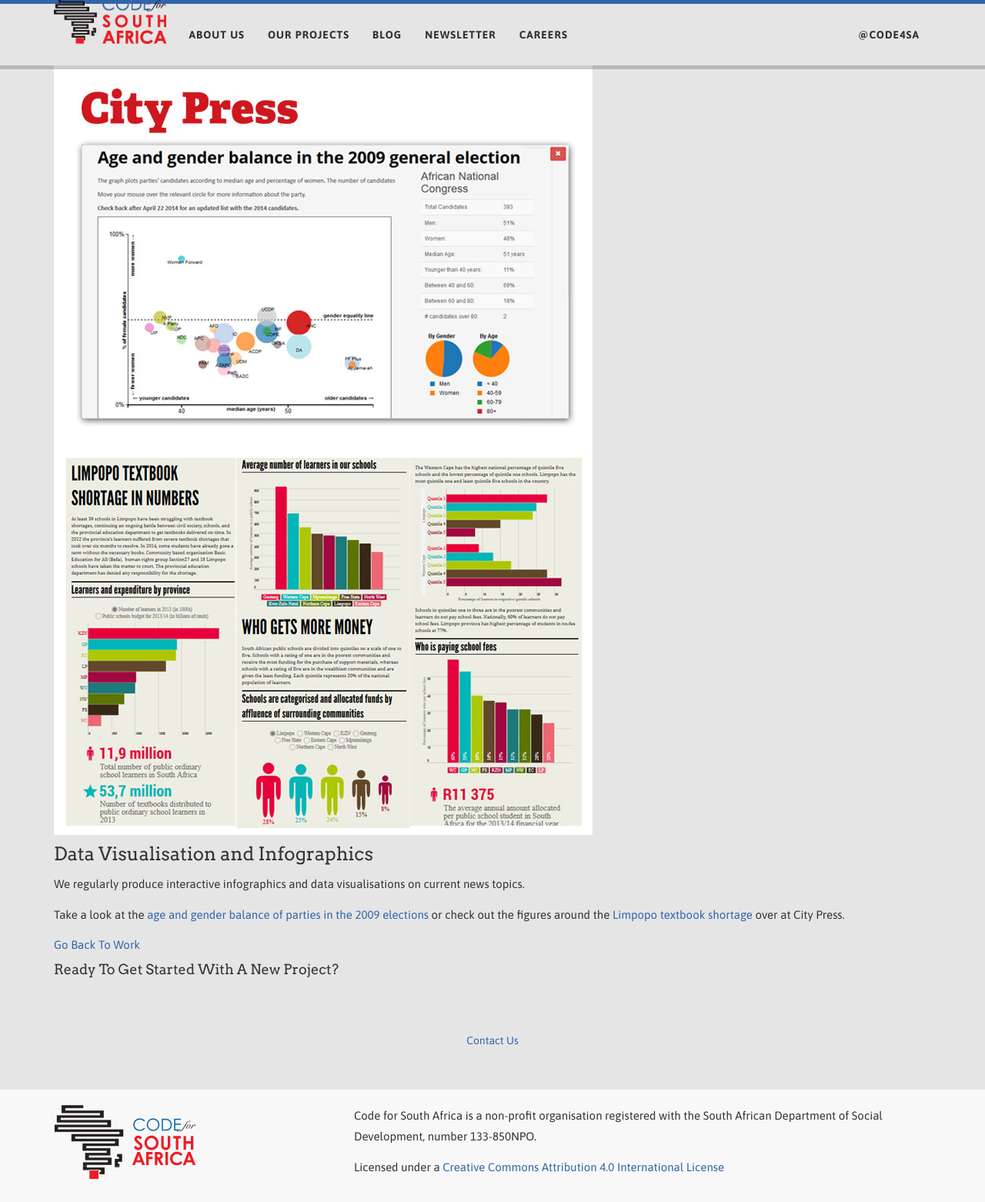
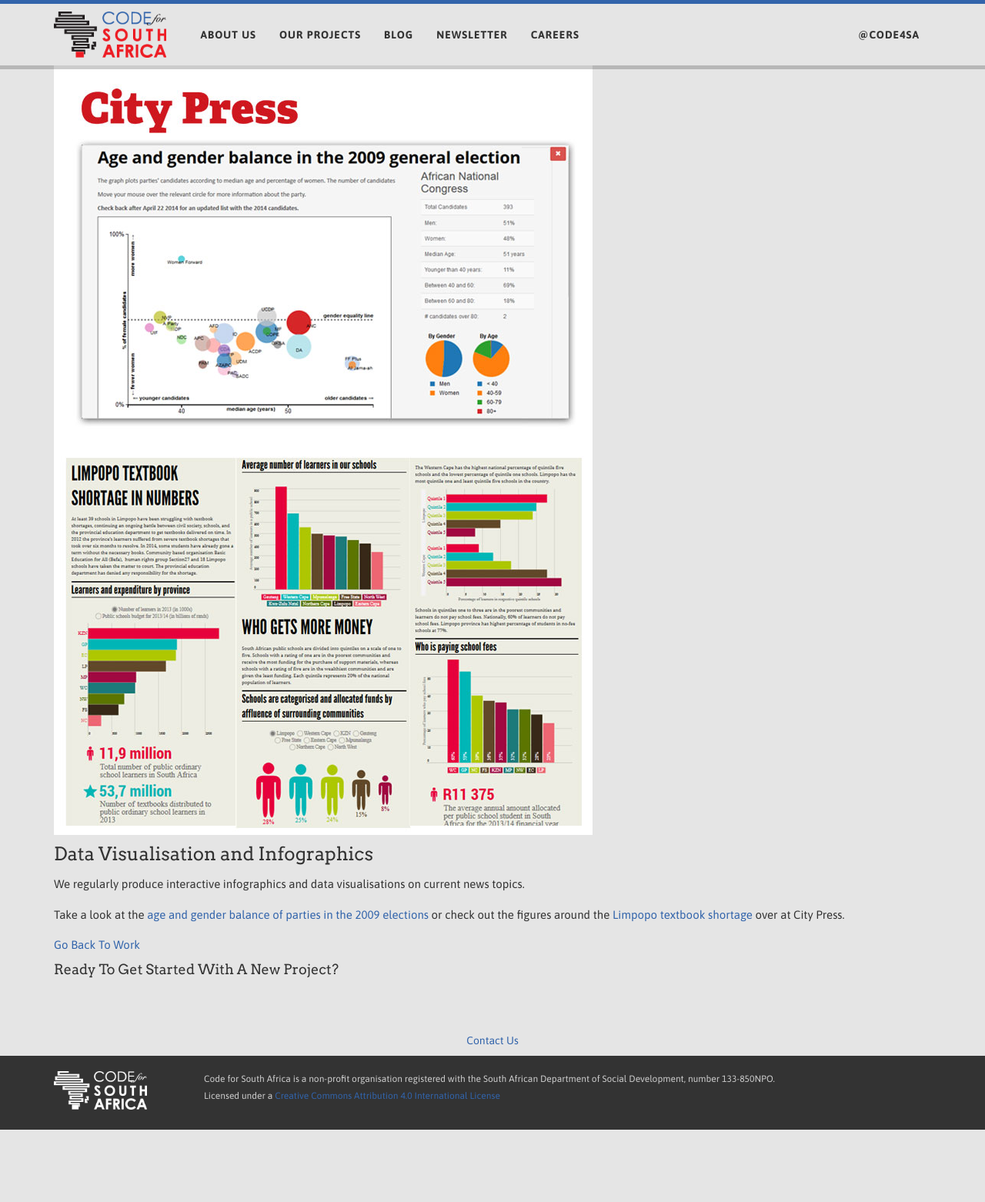
Before and after one commit to Code4SA/old-code4sa.github.io, a Jekyll site: the page built from prj_visualisation.html, in a window 1280 px wide. Shown: the whole page at 77% size. Built offline with Jekyll 4.4.1, drawn with Linux system fonts in a browser that asks for light colours; Markdown is read by kramdown in place of the engine named in the settings; after the commit the page ends 1468 px from its top, so only the background shows below that.

Commit message:
Update header + footer

```diff
--- a/_layouts/new.html
+++ b/_layouts/new.html
@@ -69,24 +69,23 @@
       {{ content }}
     </div>
 
-    <footer id="footer">
+    <div class="foot">
       <div class="container">
         <div class="row">
-          <div class="col-sm-4">
-            <img src="img/logo.png" alt="Code for South Africa">
+          <div class="col-sm-2">
+            <img src="img/code4sa_logo_white.png">
           </div>
-          <div class="col-sm-8">
+          <div class="col-sm-10">
             <p>
               Code for South Africa is a non-profit organisation registered with the South African Department of Social Development, number 133-850NPO.
-            </p>
-
-            <p>
-              Licensed under a <a rel="license" href="http://creativecommons.org/licenses/by/4.0/">Creative Commons Attribution 4.0 International License</a>
+              <br>
+              Licensed under a <a href="http://creativecommons.org/licenses/by/4.0/" target="_blank">Creative Commons Attribution 4.0 International License</a>
             </p>
           </div>
         </div>
+
       </div>
-    </footer>
+    </div>
 
     <!-- // <script src="//maxcdn.bootstrapcdn.com/bootstrap/3.3.2/js/bootstrap.min.js"></script> -->
 
--- a/css/code4sa.scss
+++ b/css/code4sa.scss
@@ -13,10 +13,6 @@
 
 .navbar-nav {
   text-transform: uppercase;
-}
-
-.navbar > .container .navbar-brand {
-  padding: 10px 15px;
 }
 
 article > header {
```
Also changed, not shown: img/code4sa_logo_white.png (added).
